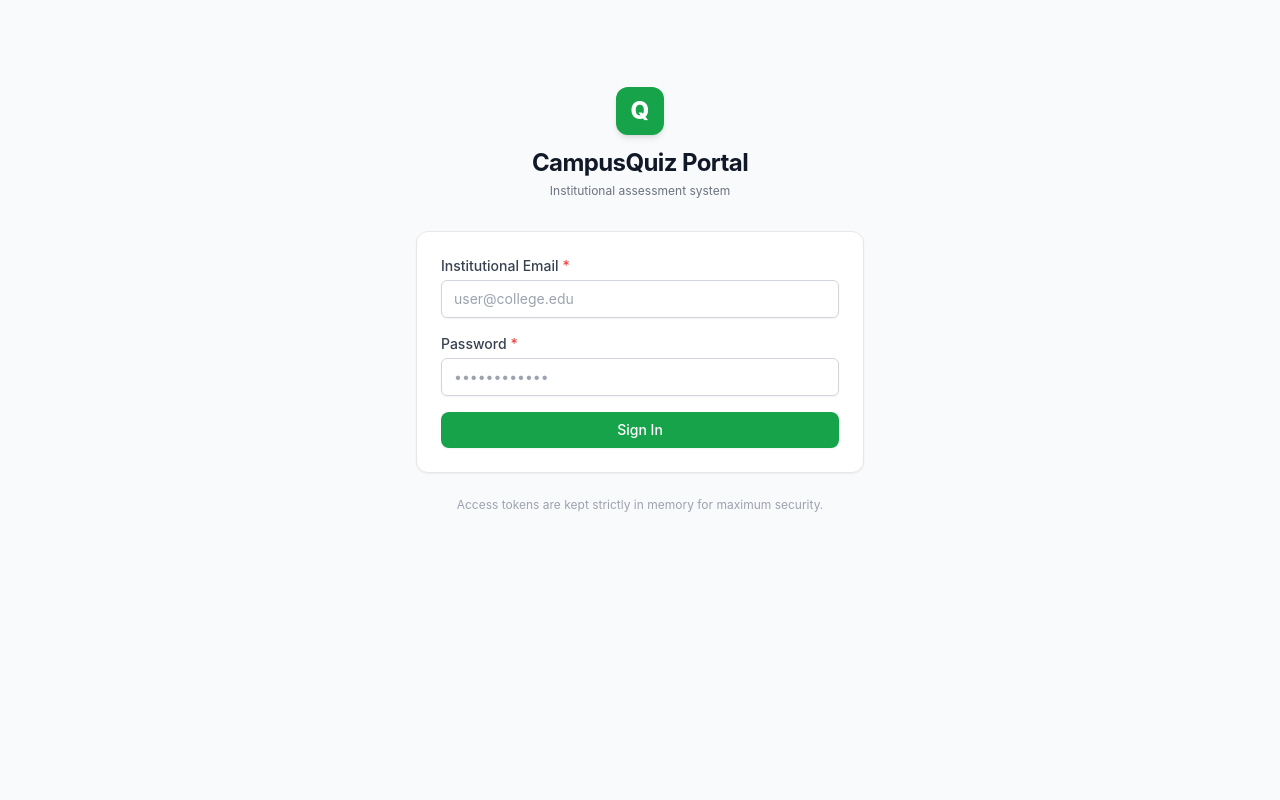
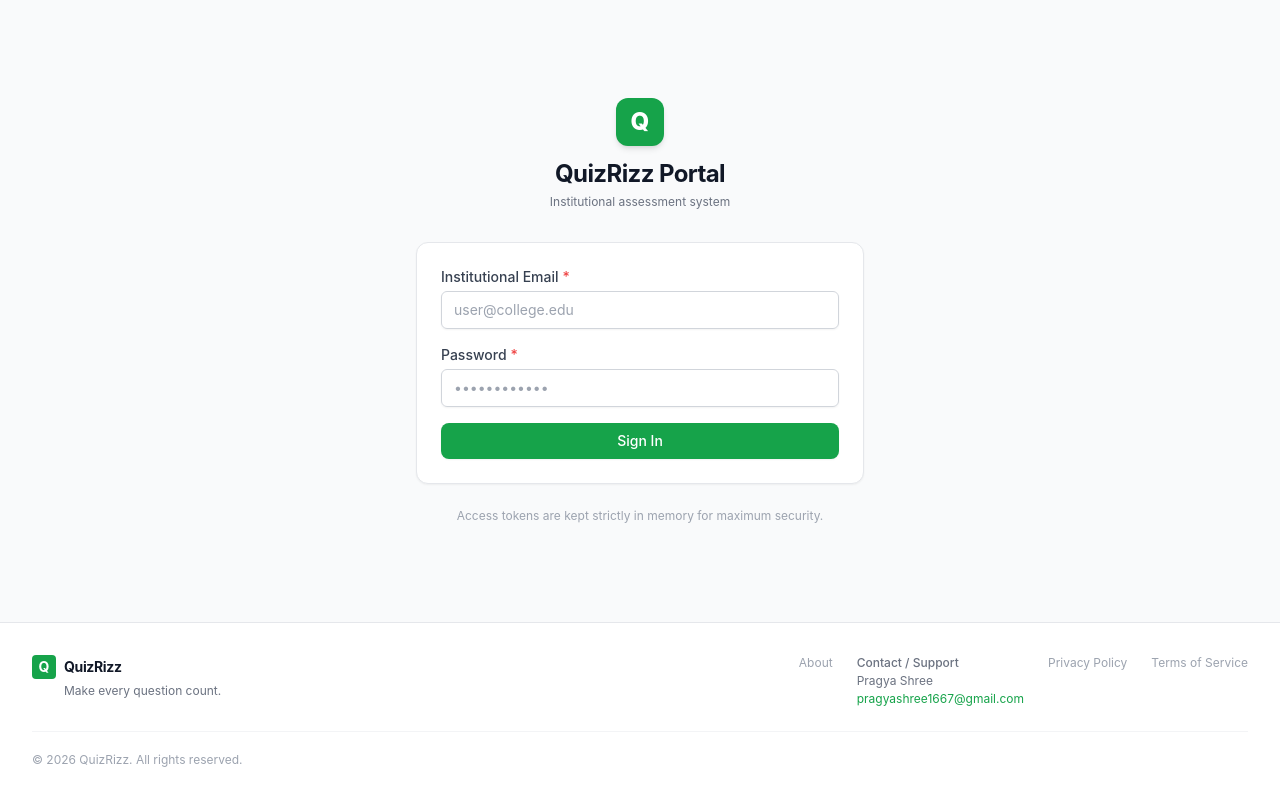
Before and after one commit to Harshit-AI3018/QuizRizz, a React (Vite) app in the folder frontend/: page /login in a window 1280 px wide. Built offline with nearby package versions, Linux system fonts and the light colour scheme.

Commit message:
feat: rebrand CampusQuiz to QuizRizz and add footer

```diff
--- a/frontend/index.html
+++ b/frontend/index.html
@@ -4,7 +4,7 @@
     <meta charset="UTF-8" />
     <link rel="icon" type="image/svg+xml" href="/vite.svg" />
     <meta name="viewport" content="width=device-width, initial-scale=1.0" />
-    <title>CampusQuiz</title>
+    <title>QuizRizz</title>
   </head>
   <body class="bg-gray-50 text-gray-900 antialiased min-h-screen">
     <div id="root"></div>
--- /dev/null
+++ b/frontend/src/components/layout/Footer.tsx
@@ -0,0 +1,43 @@
+import React from 'react';
+
+export const Footer: React.FC = () => {
+  return (
+    <footer className="bg-white border-t border-gray-200 mt-auto">
+      <div className="max-w-7xl mx-auto px-4 sm:px-6 lg:px-8 py-8">
+        <div className="flex flex-col sm:flex-row sm:items-start sm:justify-between gap-6">
+          {/* Brand */}
+          <div className="flex flex-col gap-1">
+            <div className="flex items-center gap-2">
+              <div className="w-6 h-6 rounded bg-green-600 flex items-center justify-center text-white font-bold text-sm">
+                Q
+              </div>
+              <span className="text-sm font-bold text-gray-900 tracking-tight">QuizRizz</span>
+            </div>
+            <p className="text-xs text-gray-500 ml-8">Make every question count.</p>
+          </div>
+
+          {/* Links */}
+          <div className="flex flex-wrap gap-x-6 gap-y-2 text-xs text-gray-500">
+            <span className="text-gray-400 cursor-default">About</span>
+            <div className="flex flex-col gap-0.5">
+              <span className="text-gray-500 font-medium">Contact&nbsp;/&nbsp;Support</span>
+              <span className="text-gray-500">Pragya Shree</span>
+              <a
+                href="mailto:pragyashree1667@gmail.com"
+                className="text-green-600 hover:text-green-700 hover:underline break-all"
+              >
+                pragyashree1667@gmail.com
+              </a>
+            </div>
+            <span className="text-gray-400 cursor-default">Privacy&nbsp;Policy</span>
+            <span className="text-gray-400 cursor-default">Terms&nbsp;of&nbsp;Service</span>
+          </div>
+        </div>
+
+        <div className="mt-6 pt-5 border-t border-gray-100 text-xs text-gray-400 text-center sm:text-left">
+          © 2026 QuizRizz. All rights reserved.
+        </div>
+      </div>
+    </footer>
+  );
+};
--- a/frontend/src/components/layout/NavigationShell.tsx
+++ b/frontend/src/components/layout/NavigationShell.tsx
@@ -25,7 +25,7 @@ export const NavigationShell: React.FC = () => {
             <div className="w-8 h-8 rounded-lg bg-green-600 flex items-center justify-center text-white font-bold text-lg">
               Q
             </div>
-            <span className="text-lg font-bold text-gray-900 tracking-tight">CampusQuiz</span>
+            <span className="text-lg font-bold text-gray-900 tracking-tight">QuizRizz</span>
           </div>
 
           {activeRole && (
@@ -57,7 +57,7 @@ export const NavigationShell: React.FC = () => {
             variant="ghost"
             size="sm"
             onClick={() => logout()}
-            title="Log out of CampusQuiz"
+            title="Log out of QuizRizz"
             className="text-gray-500 hover:text-red-600 hover:bg-red-50"
           >
             <LogOut className="w-4 h-4 mr-1" />
--- a/frontend/src/components/layout/RootLayout.tsx
+++ b/frontend/src/components/layout/RootLayout.tsx
@@ -1,6 +1,7 @@
 import React from 'react';
 import { Outlet } from 'react-router-dom';
 import { NavigationShell } from './NavigationShell';
+import { Footer } from './Footer';
 import { useAuth } from '../../context/AuthContext';
 
 export const RootLayout: React.FC = () => {
@@ -12,6 +13,7 @@ export const RootLayout: React.FC = () => {
       <main className="flex-1 max-w-7xl w-full mx-auto px-4 sm:px-6 lg:px-8 py-8">
         <Outlet />
       </main>
+      <Footer />
     </div>
   );
 };
--- a/frontend/src/pages/auth/LoginPage.tsx
+++ b/frontend/src/pages/auth/LoginPage.tsx
@@ -5,6 +5,7 @@ import { Card } from '../../components/common/Card';
 import { Input } from '../../components/common/Input';
 import { Button } from '../../components/common/Button';
 import { ErrorDisplay } from '../../components/common/ErrorDisplay';
+import { Footer } from '../../components/layout/Footer';
 
 export const LoginPage: React.FC = () => {
   const { login, user, activeRole, error: authError, clearError } = useAuth();
@@ -66,13 +67,14 @@ export const LoginPage: React.FC = () => {
   const errorMessage = validationError || authError;
 
   return (
-    <div className="min-h-[75vh] flex flex-col justify-center items-center py-12 px-4 sm:px-6 lg:px-8">
+    <div className="min-h-screen flex flex-col bg-gray-50 text-gray-900">
+      <div className="flex-1 flex flex-col justify-center items-center py-12 px-4 sm:px-6 lg:px-8">
         <div className="w-full max-w-md">
           <div className="text-center mb-8">
             <div className="inline-flex w-12 h-12 rounded-xl bg-green-600 items-center justify-center text-white font-extrabold text-2xl shadow-md mb-3">
               Q
             </div>
-          <h1 className="text-2xl font-bold text-gray-900 tracking-tight">CampusQuiz Portal</h1>
+            <h1 className="text-2xl font-bold text-gray-900 tracking-tight">QuizRizz Portal</h1>
             <p className="text-xs text-gray-500 mt-1">Institutional assessment system</p>
           </div>
 
@@ -121,5 +123,7 @@ export const LoginPage: React.FC = () => {
           </p>
         </div>
       </div>
+      <Footer />
+    </div>
   );
 };
--- a/frontend/src/pages/faculty/FacultyAssignmentsPage.tsx
+++ b/frontend/src/pages/faculty/FacultyAssignmentsPage.tsx
@@ -150,7 +150,7 @@ export const FacultyAssignmentsPage: React.FC = () => {
               <div className="text-sm text-amber-900 space-y-2">
                 <h3 className="font-semibold text-base">Backend Contract Architecture Notice</h3>
                 <p>
-                  In the CampusQuiz backend, faculty assignments to academic classes and subjects are
+                  In the QuizRizz backend, faculty assignments to academic classes and subjects are
                   exclusively managed via the administrative endpoint:
                 </p>
                 <code className="inline-block px-2 py-1 bg-amber-100 rounded text-xs font-mono text-amber-900">
```
Lines whose indentation alone changed are shown as unchanged.
